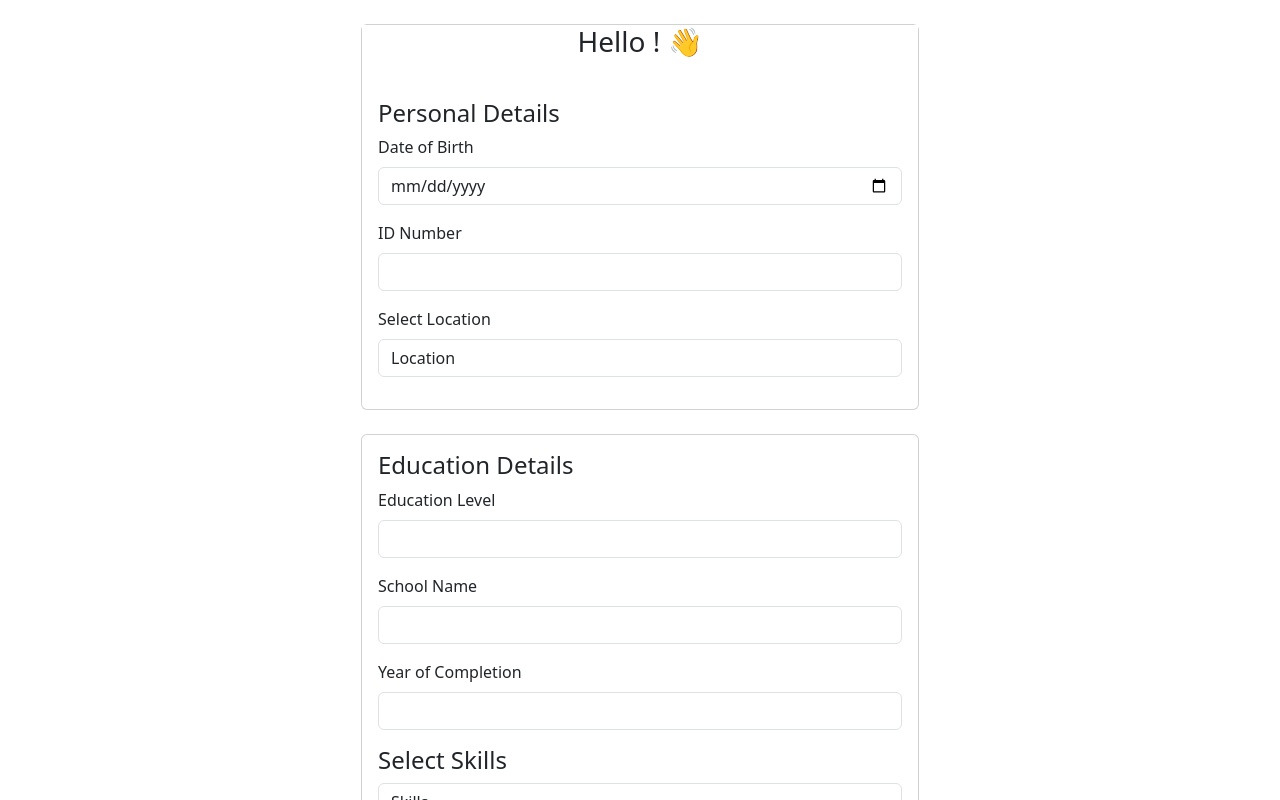
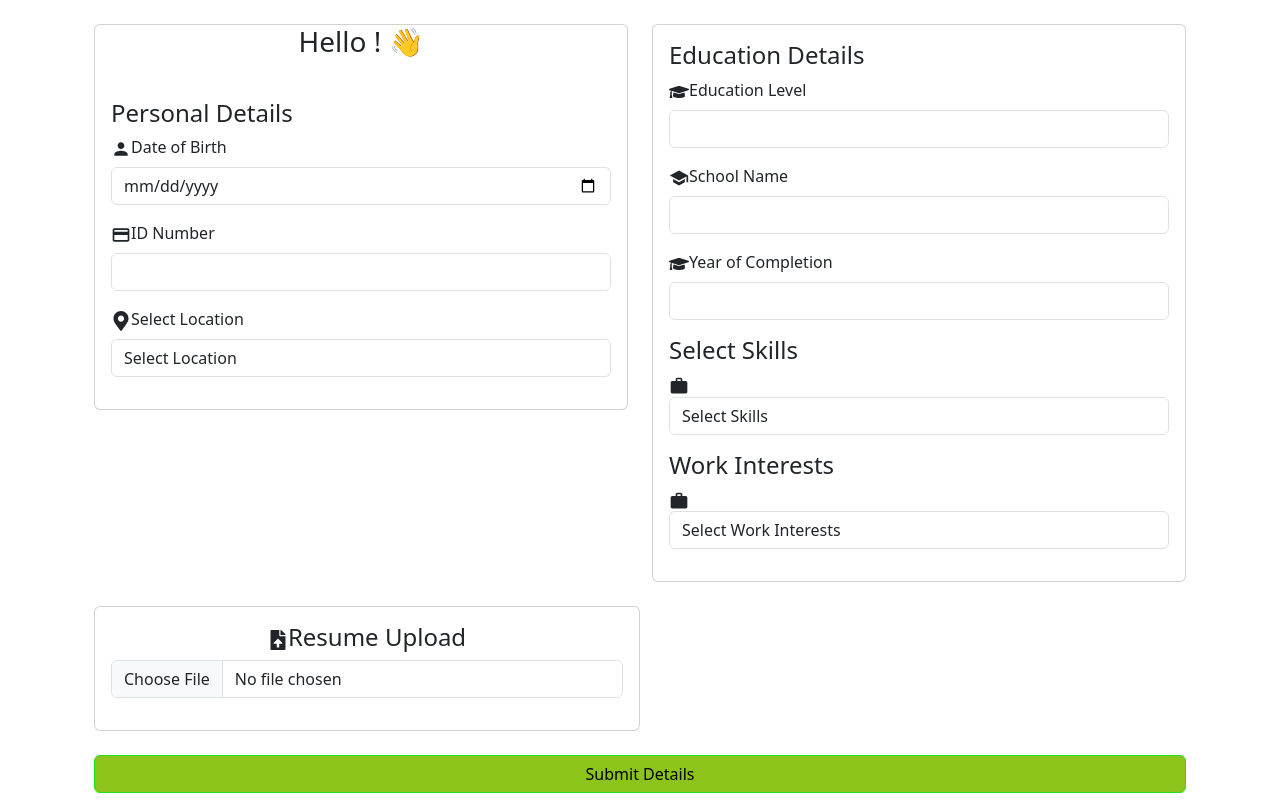
Before and after one commit to Swahilipot-Hub-Developers/fursa2.0-web, a Next.js app: page /jobseeker/skills in a window 1280 px wide. Shown: the top 800 px of the page. Built offline with nearby package versions, Linux system fonts and the light colour scheme.

Commit message:
react-icons added

```diff
--- a/src/pages/jobseeker/skills.js
+++ b/src/pages/jobseeker/skills.js
@@ -1,42 +1,65 @@
+import { FaFileUpload } from "react-icons/fa";
+import { FontAwesomeIcon } from "@fortawesome/react-fontawesome";
+import {
+  faCalendar,
+  faIdCard,
+  faMapMarkerAlt,
+  faGraduationCap,
+  faFileAlt,
+} from "@fortawesome/free-solid-svg-icons";
+import {
+  MdPerson,
+  MdSchool,
+  MdWork,
+  MdAddAPhoto,
+  MdCreditCard,
+} from "react-icons/md"; // Importing react-icons
+import { FaMapMarkerAlt, FaGraduationCap} from "react-icons/fa"; // Importing FaMapMarkerAlt and FaGraduationCap
+
 const SkillsPage = ({ firstName }) => {
   return (
-      <div className="d-flex flex-column align-items-center vh-100">
+    <div className="container">
+      <div className="row">
         <div className="col-md-6 col-12 mt-4">
           <div className="card">
-            <div className="card-title text-center sticky-top bg-white">
+            <div className="card-title text-center">
               <h3 className="mb-3">Hello {firstName}! 👋</h3>
             </div>
             <div className="card-body">
               <form>
-                <div className="mb-3">
+                {/* Personal Details Section */}
+                <div className="mb-3 position-relative">
                   <h4 className="mb-2">Personal Details</h4>
+                  <MdPerson size={20} className="small-icon mr-2" />
                   <label className="form-label" htmlFor="dateOfBirth">
                     Date of Birth
                   </label>
                   <input
-                    className="form-control"
+                    className="form-control pl-4"
                     id="dateOfBirth"
                     type="date"
                     required
                   />
                 </div>
-                <div className="mb-3">
+                <div className="mb-3 position-relative">
+                  <MdCreditCard size={20} className="small-icon mr-2" />
                   <label className="form-label" htmlFor="idNumber">
                     ID Number
                   </label>
                   <input
-                    className="form-control"
+                    className="form-control pl-4"
                     id="idNumber"
                     type="text"
                     required
                   />
                 </div>
-                <div className="mb-3">
+                <div className="mb-3 position-relative">
+                  <FaMapMarkerAlt size={20} className="small-icon mr-2" />
                   <label className="form-label" htmlFor="location">
                     Select Location
                   </label>
-                  <select className="form-control" id="location" required>
-                    <option value="">Location</option>
+                  <select className="form-control pl-4" id="location" required>
+                    <option value="">Select Location</option>
                     <option value="location1">Location 1</option>
                     <option value="location2">Location 2</option>
                     <option value="location3">Location 3</option>
@@ -51,83 +74,90 @@ const SkillsPage = ({ firstName }) => {
           <div className="card">
             <div className="card-body">
               <form>
-                <div className="mb-3">
+                <div className="mb-3 position-relative">
                   <h4 className="mb-2">Education Details</h4>
-                  <div className="mb-3">
+                  <FaGraduationCap size={20} className="small-icon mr-2" />
                   <label className="form-label" htmlFor="educationLevel">
                     Education Level
                   </label>
                   <input
-                      className="form-control"
+                    className="form-control pl-4"
                     id="educationLevel"
                     type="text"
                     required
                   />
                 </div>
-                  <div className="mb-3">
+                <div className="mb-3 position-relative">
+                  <MdSchool size={20} className="small-icon mr-2" />
                   <label className="form-label" htmlFor="schoolName">
                     School Name
                   </label>
                   <input
-                      className="form-control"
+                    className="form-control pl-4"
                     id="schoolName"
                     type="text"
                     required
                   />
                 </div>
-                  <div className="mb-3">
+                <div className="mb-3 position-relative">
+                  <FaGraduationCap size={20} className="small-icon mr-2" />
                   <label className="form-label" htmlFor="yearOfCompletion">
                     Year of Completion
                   </label>
                   <input
-                      className="form-control"
+                    className="form-control pl-4"
                     id="yearOfCompletion"
                     type="text"
                     required
                   />
                 </div>
-                </div>
                 {/* Select Skills Section */}
-                <div className="mb-3">
+                <div className="mb-3 position-relative">
                   <h4 className="mb-2">Select Skills</h4>
-                  <div className="mb-3">
-                    <select className="form-control" id="skills" required>
-                      <option value="">Skills</option>
+                  <MdWork size={20} className="small-icon mr-2" />
+                  <select className="form-control pl-4" id="skills" required>
+                    <option value="">Select Skills</option>
                     <option value="skill1">Skill 1</option>
                     <option value="skill2">Skill 2</option>
                     <option value="skill3">Skill 3</option>
                   </select>
                 </div>
-                </div>
                 {/* Work Interests Section */}
-                <div className="mb-3">
+                <div className="mb-3 position-relative">
                   <h4 className="mb-2">Work Interests</h4>
-                  <div className="mb-3">
-                    <select className="form-control" id="workInterests" required>
-                      <option value="">Work Interests</option>
+                  <MdWork size={20} className="small-icon mr-2" />
+                  <select
+                    className="form-control pl-4"
+                    id="workInterests"
+                    required
+                  >
+                    <option value="">Select Work Interests</option>
                     <option value="interest1">Interest 1</option>
                     <option value="interest2">Interest 2</option>
                     <option value="interest3">Interest 3</option>
                   </select>
                 </div>
-                </div>
               </form>
             </div>
           </div>
         </div>
+      </div>
       {/* Resume Upload Section */}
-        <div className="col-md-6 col-12 mt-4 text-center">
+      <div className="col-md-6 col-12 mt-4">
         <div className="card">
-            <div className="card-body">
-              <h4 className="mb-2">Resume Upload</h4>
+          <div className="card-body text-center">
+            <h4 className="mb-2">
+              <FaFileUpload size={20} className="small-icon mr-2" />
+              Resume Upload
+            </h4>
+            <div className="mb-3">
               <label htmlFor="resume" className="form-label visually-hidden">
                 Resume Upload
               </label>
-              <div className="d-flex align-items-center justify-content-center">
-                {/* Add your upload icon here */}
+              <div className="d-flex align-items-center">
                 <input
                   type="file"
-                  className="form-control"
+                  className="form-control pl-4"
                   id="resume"
                   accept=".pdf, .doc, .docx"
                   required
@@ -136,8 +166,9 @@ const SkillsPage = ({ firstName }) => {
             </div>
           </div>
         </div>
+      </div>
       {/* Submit Details Button */}
-        <div className="col-md-6 col-12 mt-4 text-center">
+      <div className="d-flex justify-content-end mt-4">
         <button
           type="submit"
           className="btn btn-success"
```
Lines whose indentation alone changed are shown as unchanged.
